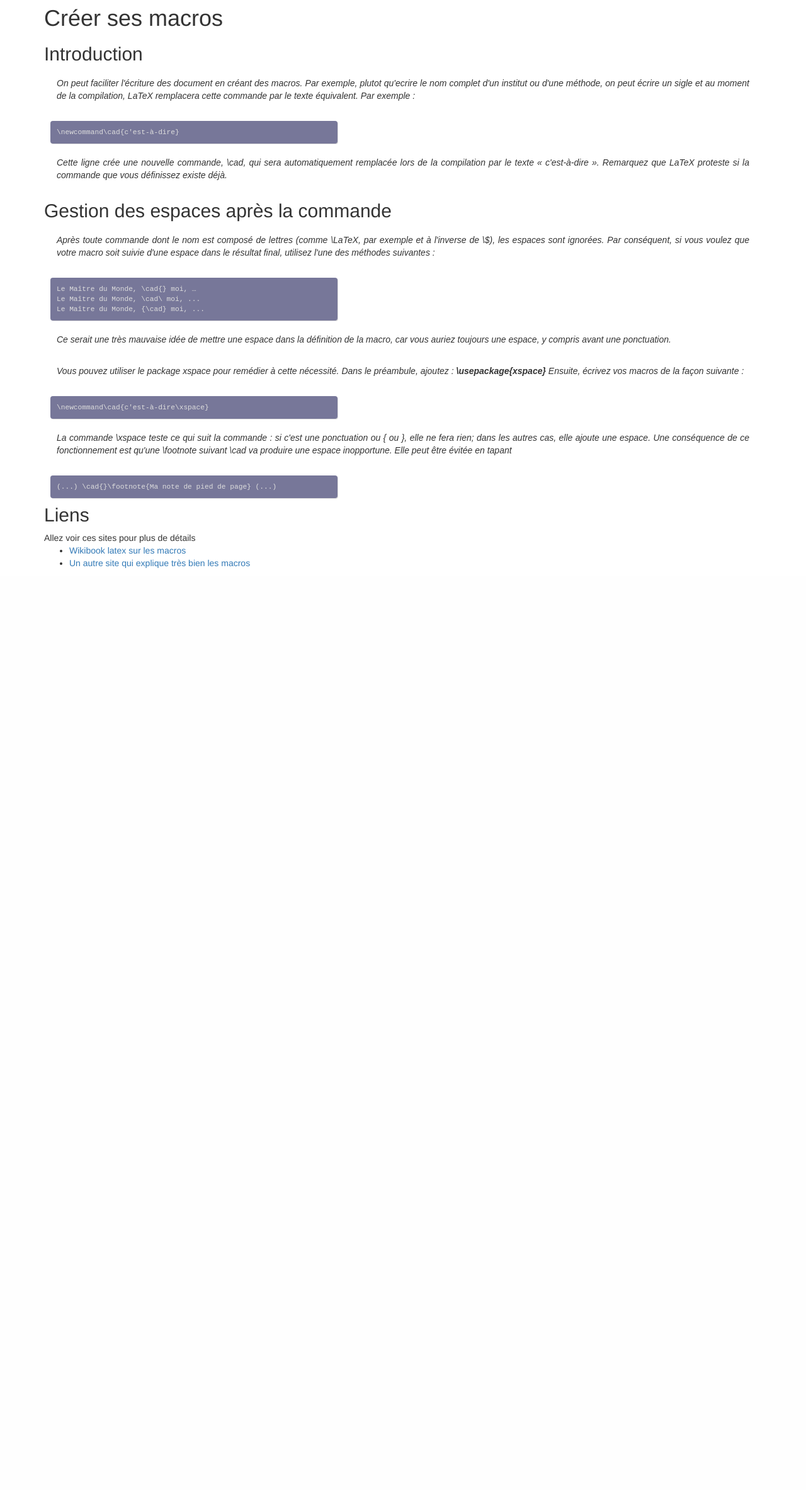
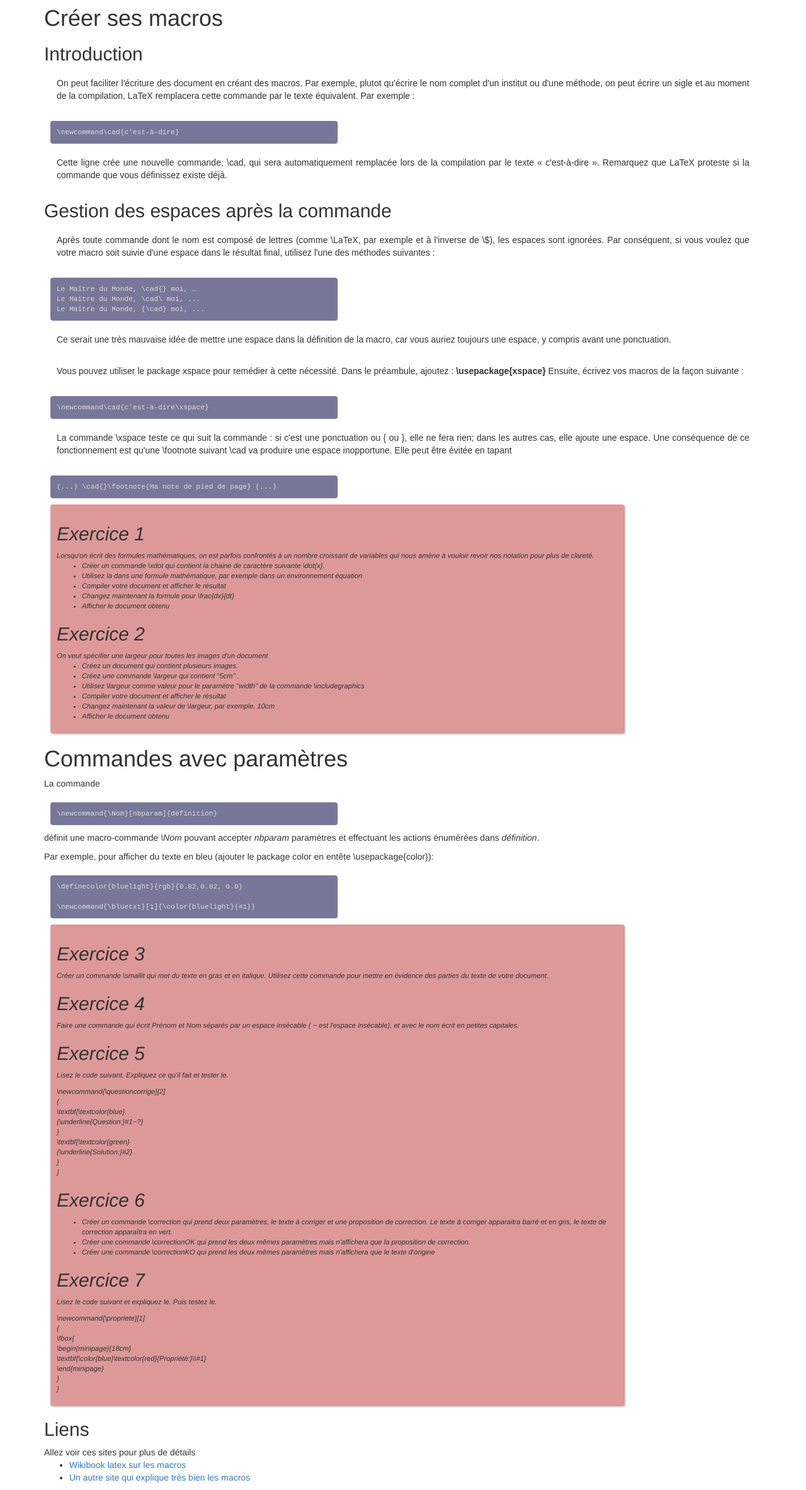
Before and after one commit to clairedune/coursLatex, a PHP site: page /commande.php in a window 1280 px wide. Shown: the part 51-2417 px from the top of the page at 63% size. Before the commit the page ends 953 px from the top, so only its background shows below. Run offline with PHP 8.4, Linux system fonts and the light colour scheme.

Commit message:
enrichissement du cours sur les macros

```diff
--- a/commande.php
+++ b/commande.php
@@ -54,16 +54,18 @@
           <div class="container">
 
 
-
+           <div>
             <H1>Créer ses macros</H1>
 
             <H2>Introduction</H2>
-            <p class="texte"> On peut faciliter l'écriture des document en créant des macros. Par exemple, plutot qu'ecrire le nom complet d'un institut ou d'une méthode, on peut écrire un sigle et au moment de la compilation, LaTeX remplacera cette commande par le texte équivalent. Par exemple : </p>
+            <p class="texte"> On peut faciliter l'écriture des document en créant des macros. Par exemple, plutot qu'écrire le nom complet d'un institut ou d'une méthode, on peut écrire un sigle et au moment de la compilation, LaTeX remplacera cette commande par le texte équivalent. Par exemple : </p>
 
             <p class= "code" >\newcommand\cad{c'est-à-dire}</p>
 
             <p class="texte">Cette ligne crée une nouvelle commande, \cad, qui sera automatiquement remplacée lors de la compilation par le texte « c'est-à-dire ». Remarquez que LaTeX proteste si la commande que vous définissez existe déjà.</p>
+            </div>
 
+            <div>
            <H2>Gestion des espaces après la commande</H2>
 
             <p class="texte">Après toute commande dont le nom est composé de lettres (comme \LaTeX, par exemple et à l'inverse de \$), les espaces sont ignorées. Par conséquent, si vous voulez que votre macro soit suivie d'une espace dans le résultat final, utilisez l'une des méthodes suivantes :</p>
@@ -87,6 +89,109 @@ La commande \xspace teste ce qui suit la commande : si c'est une ponctuation ou
 (...) \cad{}\footnote{Ma note de pied de page} (...)
 </p>
 
+</div>
+
+<div class="exercice">
+<H2>Exercice 1</H2>
+Lorsqu'on écrit des formules mathématiques, on est parfois confrontés à un nombre croissant de variables qui nous amène à vouloir revoir nos notation pour plus de clareté.
+<ul>
+    <li>Créer un commande \xdot qui contient la chaine de caractère suivante \dot{x}. </li>
+    <li>Utilisez la dans une formule mathématique, par exemple dans un environnement équation</li>
+    <li>Compiler votre document et afficher le résultat</li>
+    <li>Changez maintenant la formule pour \frac{dx}{dt}</li>
+    <li>Afficher le document obtenu</li>
+</ul>
+
+<H2>Exercice 2</H2>
+On veut spécifier une largeur pour toutes les images d'un document
+<ul>
+    <li>Créez un document qui contient plusieurs images.</li>
+    <li>Créez une commande \largeur qui contient "5cm" . </li>
+    <li>Utilisez \largeur comme valeur pour le paramètre "width" de la commande \includegraphics</li>
+    <li>Compiler votre document et afficher le résultat</li>
+    <li>Changez maintenant la valeur de \largeur, par exemple, 10cm</li>
+    <li>Afficher le document obtenu</li>
+</div>
+
+
+<div>
+<H1>Commandes avec paramètres</H1>
+
+<p>
+La commande
+</p>
+
+<p class="code">
+\newcommand{\Nom}[nbparam]{définition}
+</p>
+
+<p style ="clear:both;" >
+définit une macro-commande <i>\Nom</i> pouvant accepter <i>nbparam</i> paramètres et effectuant les actions  énumérées dans <i>définition</i>.
+</p>
+
+<p>
+Par exemple, pour afficher du texte en bleu (ajouter le package color en entête \usepackage{color}):
+</p>
+<p class="code">
+\definecolor{bluelight}{rgb}{0.82,0.82, 0.9}<br/>
+<br/>
+\newcommand{\bluetxt}[1]{\color{bluelight}{#1}}
+</p>
+
+</div>
+
+<div class="exercice">
+<H2>Exercice 3</H2>
+<p>Créer un commande <i>\smallit</i> qui met du texte en gras et en italique. Utilisez cette commande pour mettre en évidence des parties du texte de votre document.</p>
+
+
+<H2>Exercice 4</H2>
+<p>Faire une commande qui écrit <i>Prénom</i> et <i>Nom</i> séparés par un espace insécable (
+~ est l'espace insécable), et avec le nom écrit en petites capitales. </p>
+
+<H2>Exercice 5</H2>
+<p>Lisez le code suivant. Expliquez ce qu'il fait et tester le.</p>
+
+<p>
+\newcommand{\questioncorrige}[2]<br/>
+{
+<br/>
+\textbf{\textcolor{blue}<br/>
+{\underline{Question:}#1~?}<br/>
+ }
+<br/>
+\textbf{\textcolor{green}<br/>
+{\underline{Solution:}#2}<br/>
+                }<br/>
+    }<br/>
+</p>
+
+<H2>Exercice 6</H2>
+<ul>
+<li>Créer un commande \correction qui prend deux paramètres, le texte à corriger et une proposition de correction. Le texte à corriger apparaitra barré et en gris, le texte de correction apparaîtra en vert.</li>
+<li>Créer une commande \correctionOK qui prend les deux mêmes paramètres mais n'affichera que la proposition de correction.</li>
+<li>Créer une commande \correctionKO qui prend les deux mêmes paramètres mais n'affichera que le texte d'origine</li>
+</ul>
+
+<H2>Exercice 7</H2>
+<p>Lisez le code suivant et expliquez le. Puis testez le. </p>
+
+<p>
+\newcommand{\propriete}[1]<br/>
+{<br/>
+\fbox{<br/>
+\begin{minipage}{18cm}<br/>
+\textbf{\color{blue}\textcolor{red}{Propriété:}\\#1}<br/>
+\end{minipage}<br/>
+}<br/>
+}<br/>
+</p>
+
+</div>
+
+
+
+
 <div style="clear:both;">
 
             <H2>Liens</H2>
--- a/style.css
+++ b/style.css
@@ -49,7 +49,7 @@
             .texte
             {
                 font-family : Arial, Verdana;
-                font-style : italic;
+                //font-style : italic;
                 background-color: #FFFFFF;
                 font-size: 1em;
                 border-radius: 4px;
```
